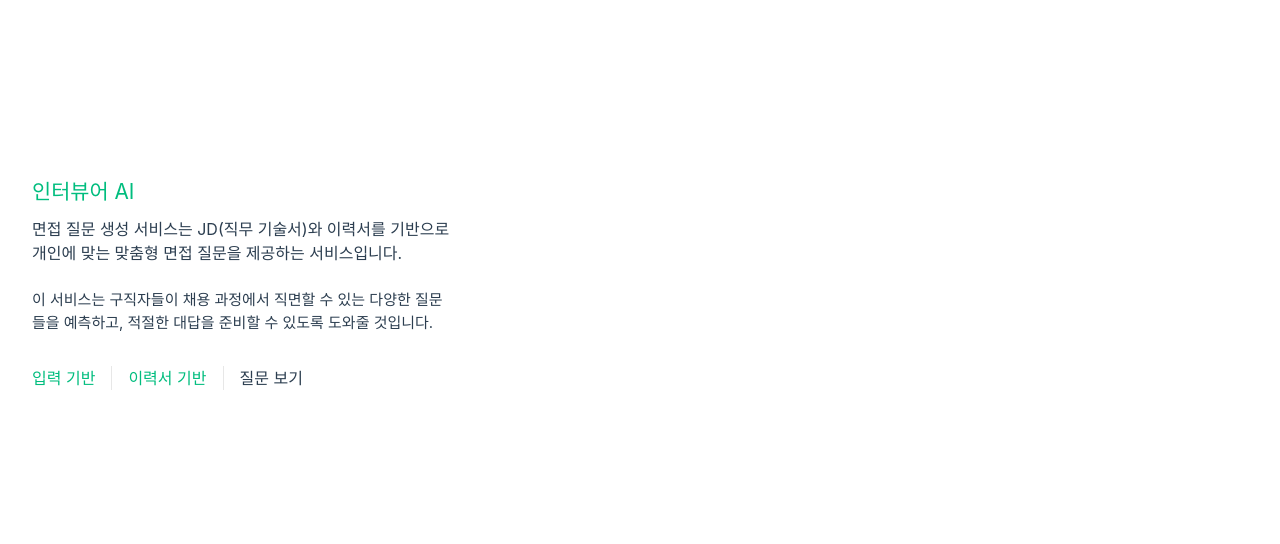
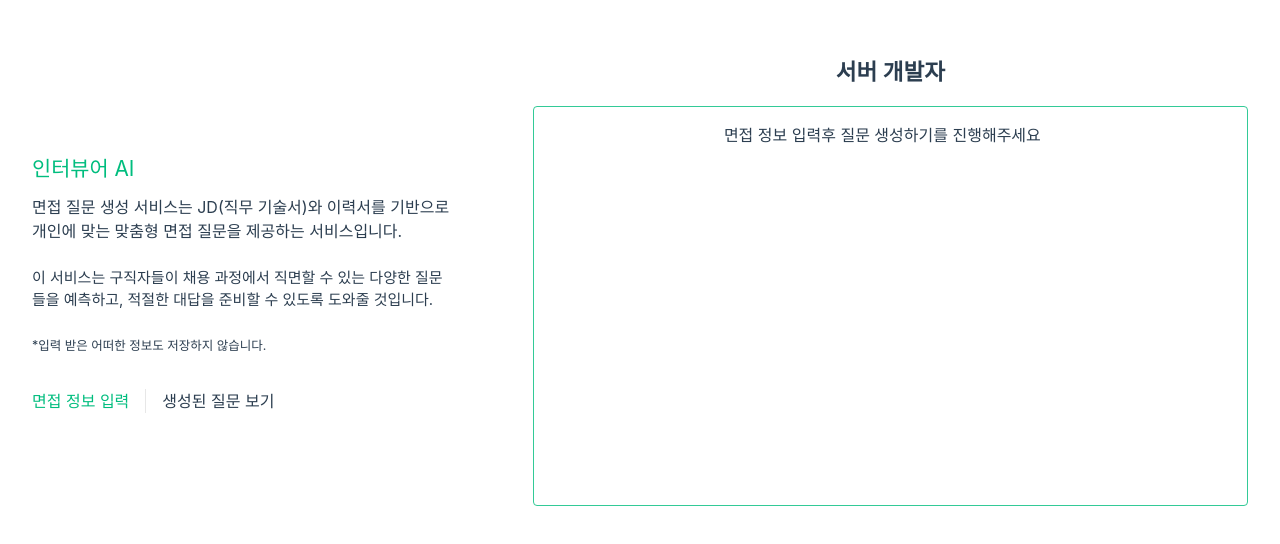
Before and after one commit to hojin-kr/vertexai_interview, a Vue app in the folder view/vue-project/: page /result in a window 1280 px wide. Shown: the part 104-648 px from the top of the page. Built offline with nearby package versions, Linux system fonts and the light colour scheme.

Commit message:
select box , vertext tuingng

```diff
--- a/view/vue-project/package.json
+++ b/view/vue-project/package.json
@@ -18,6 +18,8 @@
     "vue": "^3.3.4",
     "vue-axios": "^3.5.2",
     "vue-router": "^4.2.4",
+    "vue-search-select": "^3.1.2",
+    "vue-simple-spinner": "^1.2.10",
     "vuex": "^4.1.0"
   },
   "devDependencies": {
--- a/view/vue-project/src/App.vue
+++ b/view/vue-project/src/App.vue
@@ -10,9 +10,9 @@ import HelloWorld from './components/HelloWorld.vue'
       <HelloWorld msg="인터뷰어 AI" />
 
       <nav>
-        <RouterLink to="/home">입력 기반</RouterLink>
-        <RouterLink to="/about">이력서 기반</RouterLink>
-        <RouterLink to="/result">질문 보기</RouterLink>
+        <RouterLink to="/home">면접 정보 입력</RouterLink>
+        <!-- <RouterLink to="/about">이력서 기반</RouterLink> -->
+        <RouterLink to="/result">생성된 질문 보기</RouterLink>
       </nav>
     </div>
   </header>
--- a/view/vue-project/src/components/HelloWorld.vue
+++ b/view/vue-project/src/components/HelloWorld.vue
@@ -11,6 +11,9 @@ defineProps<{
       면접 질문 생성 서비스는 JD(직무 기술서)와 이력서를 기반으로 개인에 맞는 맞춤형 면접 질문을 제공하는 서비스입니다. <br><br>
     </h3>
     이 서비스는 구직자들이 채용 과정에서 직면할 수 있는 다양한 질문들을 예측하고, 적절한 대답을 준비할 수 있도록 도와줄 것입니다.
+    <br>
+    <br>
+    <small>*입력 받은 어떠한 정보도 저장하지 않습니다.</small>
   </div>
 </template>
 
--- a/view/vue-project/src/components/SelectBoxJob.vue
+++ b/view/vue-project/src/components/SelectBoxJob.vue
@@ -1,64 +1,74 @@
 <script setup lang="ts">
 import { useUserStore } from '@/stores/user';
+import { ModelSelect } from 'vue-search-select'
+import 'vue-search-select/dist/VueSearchSelect.css'
 
 const userStore = useUserStore();
+// 100가지 직무
+const options = [
+    { value: '서버 개발자', text: '서버 개발자' },
+    { value: '클라이언트 개발자', text: '클라이언트 개발자' },
+    { value: '데브옵스 엔지니어', text: '데브옵스 엔지니어' },
+    { value: '데이터 엔지니어', text: '데이터 엔지니어' },
+    { value: 'B2B 마케팅', text: 'B2B 마케팅' },
+    { value: 'B2C 마케팅', text: 'B2C 마케팅' },
+    { value: '퍼포먼스 마케팅', text: '퍼포먼스 마케팅' },
+    { value: '콘텐츠 마케팅', text: '콘텐츠 마케팅' },
+    { value: '개발자', text: '개발자' },
+    { value: '게임 기획자', text: '게임 기획자' },
+    { value: '게임 개발자', text: '게임 개발자' },
+    { value: '영상 제작', text: '영상 제작' },
+    { value: '사진 제작', text: '사진 제작' },
+    { value: 'UI/UX 디자이너', text: 'UI/UX 디자이너' },
+    { value: '웹 디자이너', text: '웹 디자이너' },
+    { value: '그래픽 디자이너', text: '그래픽 디자이너' },
+    { value: '프로덕트 디자이너', text: '프로덕트 디자이너' },
+    { value: '프론트엔드 개발자', text: '프론트엔드 개발자' },
+    { value: '백엔드 개발자', text: '백엔드 개발자' },
+    { value: '풀스택 개발자', text: '풀스택 개발자' },
+    { value: '데이터 엔지니어', text: '데이터 엔지니어' },
+    { value: '데이터 사이언티스트', text: '데이터 사이언티스트' },
+    { value: '데이터 분석가', text: '데이터 분석가' },
+    { value: '데이터 엔지니어', text: '데이터 엔지니어' },
+    { value: '사업 개발', text: '사업 개발' },
+    { value: '영업', text: '영업' },
+    { value: '마케팅', text: '마케팅' },
+    { value: '기획', text: '기획' },
+    { value: '디자인', text: '디자인' },
+    { value: '개발', text: '개발' },
+    { value: '연구', text: '연구' },
+    { value: '영상 제작', text: '영상 제작' },
+    { value: '사진 제작', text: '사진 제작' },
+    { value: '영상 편집', text: '영상 편집' },
+    { value: '사진 편집', text: '사진 편집' },
+    { value: '영상 촬영', text: '영상 촬영' },
+    { value: '사진 촬영', text: '사진 촬영' },
+    { value: '영상 디자인', text: '영상 디자인' },
+    { value: '사진 디자인', text: '사진 디자인' },
+    { value: '영상 기획', text: '영상 기획' },
+    { value: '사진 기획', text: '사진 기획' },
+    { value: '영상 마케팅', text: '영상 마케팅' },
+    { value: '사진 마케팅', text: '사진 마케팅' },
+    { value: '영상 콘텐츠', text: '영상 콘텐츠' },
+    { value: '사진 콘텐츠', text: '사진 콘텐츠' },
+  ]
 
 </script>
+<template>
+  <!-- object value -->
+  <div class="selectBox">
+    <model-select :options="options"
+                          v-model="userStore.title"
+                          placeholder="select item">
+   </model-select>
+  </div>
 
-<template>
-  <div class="selectbox">
-    <div class="selectbox__select">
-      <select name="selectbox" id="selectbox" v-model="userStore.title">
-        <!-- 다양한 면접 직군 -->
-        <option value="서버 개발자">서버 개발자</option>
-        <option value="클라이언트 개발자">프론트엔드 개발자</option>
-        <option value="데브옵스 엔지니어">데브옵스 엔지니어</option>
-        <option value="데이터 엔지니어">데이터 엔지니어</option>
-        <option value="B2B 마케팅">B2B 마케팅</option>
-        <option value="B2C 마케팅">B2C 마케팅</option>
-        <option value="게임 QA">모바일 게임 QA</option>
-        <option value="게임 클라이언트 개발자">게임 클라이언트 개발자</option>
-        <option value="게임 서버 개발자">게임 서버 개발자</option>
-        <option value="게임 그래픽 개발자">게임 그래픽 개발자</option>
-        <option value="게임 기획자">게임 기획자</option>
-        <option value="게임 아티스트">게임 아티스트</option>
-        <option value="게임 서비스 기획자">게임 서비스 기획자</option>
-        <option value="일러스트레이터">일러스터레이터</option>
-        <option value="UI/UX 디자이너">UI/UX 디자이너</option>
-      </select>
-    </div>
-  </div>
 </template>
 
 <style scoped>
-  .selectbox {
-    display: flex;
-    flex-direction: column;
-    align-items: center;
-    margin-bottom: 1rem;
-  }
-
-  .selectbox__label {
-    margin-bottom: 0.5rem;
-  }
-
-  .selectbox__select {
+  .selectBox {
     width: 100%;
     max-width: 500px;
-  }
-
-  select {
-    width: 100%;
-    height: 40px;
-    border: 1px solid #ccc;
-    border-radius: 4px;
-    padding: 0 0.5rem;
-    font-size: 1rem;
-    color: #333;
-  }
-
-  select:focus {
-    outline: none;
-    border-color: #333;
+    margin: 0 auto;
   }
 </style>
--- a/view/vue-project/src/components/TextAreaDescription.vue
+++ b/view/vue-project/src/components/TextAreaDescription.vue
@@ -13,6 +13,7 @@ const userStore = useUserStore();
       class="text-area__input"
       rows="5"
       v-model="userStore.description"
+      maxlength="800"
     ></textarea>
   </div>
 </template>
--- a/view/vue-project/src/components/TheWelcome.vue
+++ b/view/vue-project/src/components/TheWelcome.vue
@@ -8,12 +8,12 @@ import ButtonSubmit from './ButtonSubmit.vue'
 <template>
   <WelcomeItem>
     <template #heading>직무 선택</template>
-    선택한 직무에 따라 질문이 달라집니다.
+    선택한 직무에 따라 맞춤 질문을 생성합니다.
   </WelcomeItem>
   <SelectBoxJob></SelectBoxJob>
   <WelcomeItem>
-    <template #heading>경력 기술</template>
-    경력 기술은 사용자의 경력을 기반으로 사용자의 기술을 분석합니다.
+    <template #heading>면접 정보 & 경력 & 자기소개</template>
+    면접 정보 혹은 경력이나 자기소개를 통해서 맞춤화된 질문을 생성합니다.
   </WelcomeItem>
   <TextAreaDescription></TextAreaDescription>
 
--- a/view/vue-project/src/stores/vertex.ts
+++ b/view/vue-project/src/stores/vertex.ts
@@ -34,14 +34,14 @@ export const vertex = defineStore('vertex', () => {
 
 
   function parsingResult(data: any) {
-    console.log(data)
-    console.log("length :" + result.value.length)
-    // object result if data.answer.length > 0
-    if (result.value.length == 0) {
-      result.value = data.answer
-    } else {
-      result.value = result.value.concat(data.answer)
-    }
+    // foreach data.answer
+    data.answer.forEach((element: any) => {
+      if (element.reason == "" || element.question == "" ) {
+        return
+      }
+      result.value.push(element)
+    })
+
     setLoadding(2)
   }
 
@@ -58,9 +58,6 @@ export const vertex = defineStore('vertex', () => {
   async function predict() {
     description.value = userStore.description
     title.value = userStore.title
-    console.log("predict")
-    console.log(title.value)
-    console.log(description.value)
     // to https POST requset content type application/json
     const response = await fetch('https://vertexai-wlfx73ehlq-uc.a.run.app/predict', {
       method: 'POST',
--- a/view/vue-project/src/views/ResultView.vue
+++ b/view/vue-project/src/views/ResultView.vue
@@ -7,13 +7,23 @@ const vertexUtils = vertex();
 
 // history.state foreach
 if (isSubmit()) {
-  vertexUtils.setLoadding(1)
-  vertexUtils.predict()
+  vertexUtils.resetResult()
+  let isPredict = true
+  if (vertexUtils.loading == 1) {
+    isPredict = false
+  }
+  if (isPredict) {
+    repeatPredict()
+  }
 }
 
-console.log(userStore.description)
-console.log(userStore.title)
-console.log(vertexUtils.result)
+function repeatPredict() {
+  vertexUtils.setLoadding(1)
+    let step = 0
+    for (step = 0; step < 3; step++) {
+      vertexUtils.predict()
+    }
+}
 
 // history.state check
 function isSubmit() {
@@ -40,21 +50,32 @@ if (vertexUtils.loading) {
 
 <template>
   <div class="result">
+    <div class="title" v-if="vertexUtils.loading != 1">
+      <h2>{{ userStore.title }}</h2>
+    </div>
     <!-- vertexUtils.result list -->
     <div class="progress" v-if="vertexUtils.loading == 1">
       <!-- progress -->
       <div>
-        <p>분석중입니다.</p>
+        <p>질문 생성중...</p>
       </div>
     </div>
-    <li v-else v-for="(answer, index) in vertexUtils.result">
-      <div>
-        <h3 class="question">Q{{ index + 1 }}. {{ answer.question }}</h3>
-        <p class="reason">질문의 이유 : {{ answer.reason }}</p>
+    <div class="scrollbox">
+      <div class="placeholder" v-if="vertexUtils.result.length == 0 && vertexUtils.loading == 0">
+        <p>면접 정보 입력후 질문 생성하기를 진행해주세요 </p>
       </div>
-    </li>
-
-
+      <ul>
+        <li v-for="(answer, index) in vertexUtils.result">
+          <div>
+            <h4 class="question">Q{{ index + 1 }}. {{ answer.question }}</h4>
+            <p class="reason">{{ answer.reason }}</p>
+          </div>
+        </li>
+      </ul>
+    </div>
+    <div v-if="vertexUtils.result.length > 0 && vertexUtils.loading != 1">
+      <button class="button-submit__input" @click="repeatPredict">추가 생성하기</button>
+    </div>
   </div>
 
 
@@ -62,6 +83,12 @@ if (vertexUtils.loading) {
 
 <style>
 @media (min-width: 1024px) {
+
+  /* result styling */
+  .result {
+    margin-top: 3rem;
+    margin-bottom: 3rem;
+  }
 
   /* li styling */
   li {
@@ -100,6 +127,72 @@ if (vertexUtils.loading) {
     margin-bottom: 1rem;
   }
 
+  /* button styling */
+  .button-submit__input {
+    width: 100%;
+    max-width: 300px;
+    height: 40px;
+    border: 1px solid hsla(160, 100%, 37%, 0.8);
+    border-radius: 4px;
+    padding: 0 0.5rem;
+    font-size: 1rem;
+    font-weight: 300;
+    color: white;
+    text-decoration: none;
+    display: flex;
+    justify-content: center;
+    align-items: center;
+    background-color:  hsla(160, 100%, 37%, 0.8);
+  }
+
+  /* center */
+  .button-submit__input {
+    margin: 0 auto;
+  }
+
+  .button-submit__input:focus {
+
+    border-color: hsla(160, 100%, 37%, 1);
+  }
+
+  .button-submit__input:hover {
+    background-color:  hsla(160, 100%, 37%, 0.2);
+  }
+
+  /* scrollbox styling */
+  .scrollbox {
+    width: 100%;
+    max-width: 800px;
+    height: 400px;
+    overflow: scroll;
+    border: 1px solid hsla(160, 100%, 37%, 0.8);
+    border-radius: 4px;
+    padding: 0 0.5rem;
+    font-size: 1rem;
+    font-weight: 300;
+    margin-bottom: 2rem;
+    padding-top: 1rem;
+    padding-right: 1.5rem;
+  }
+
+  .title {
+    display: flex;
+    flex-direction: column;
+    align-items: center;
+    margin-bottom: 1rem;
+  }
+
+  .title h2 {
+    font-weight: 600;
+  }
+
+  .placeholder {
+    display: flex;
+    flex-direction: column;
+    align-items: center;
+    margin-bottom: 1rem;
+  }
+
 
 
 }
```
Also changed, not shown: view/vue-project/src/components/WelcomeItem.vue (+0 -18 lines), 2 other files (tests, documents, lock files or other folders).
